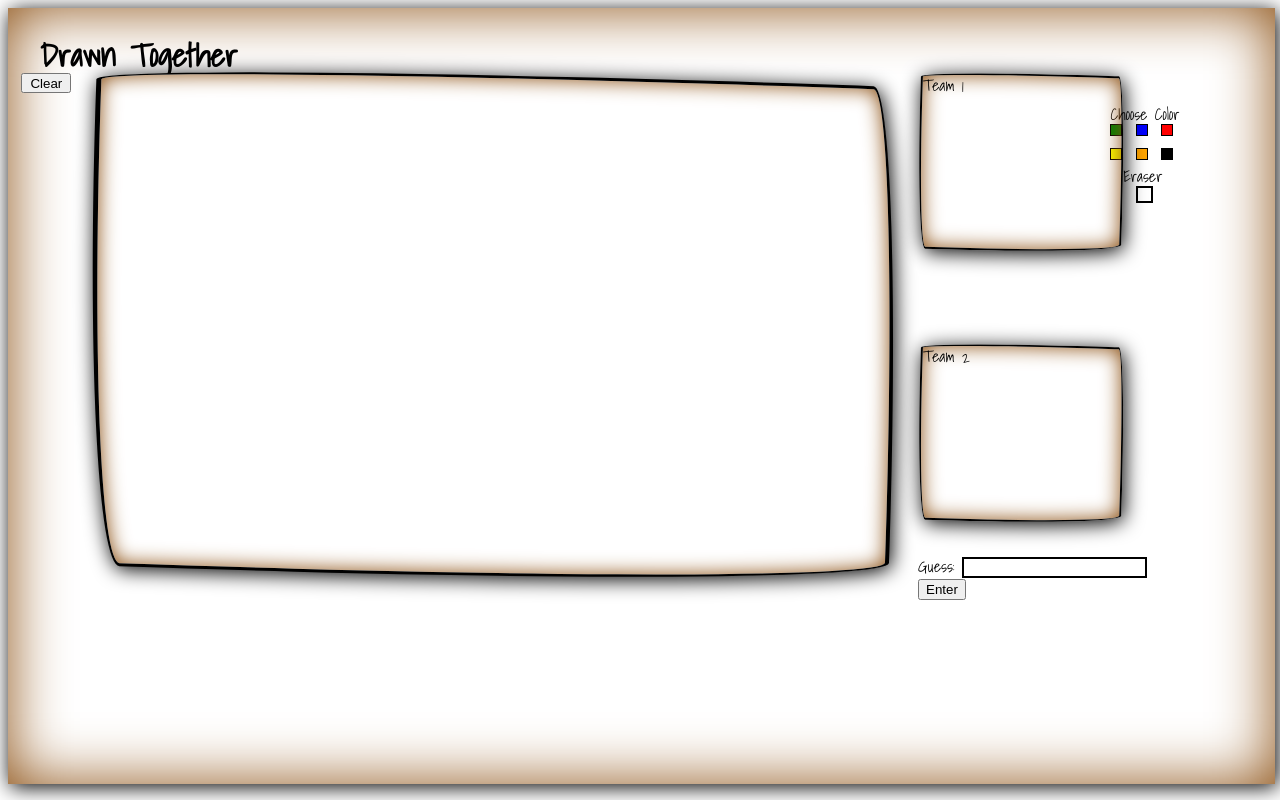
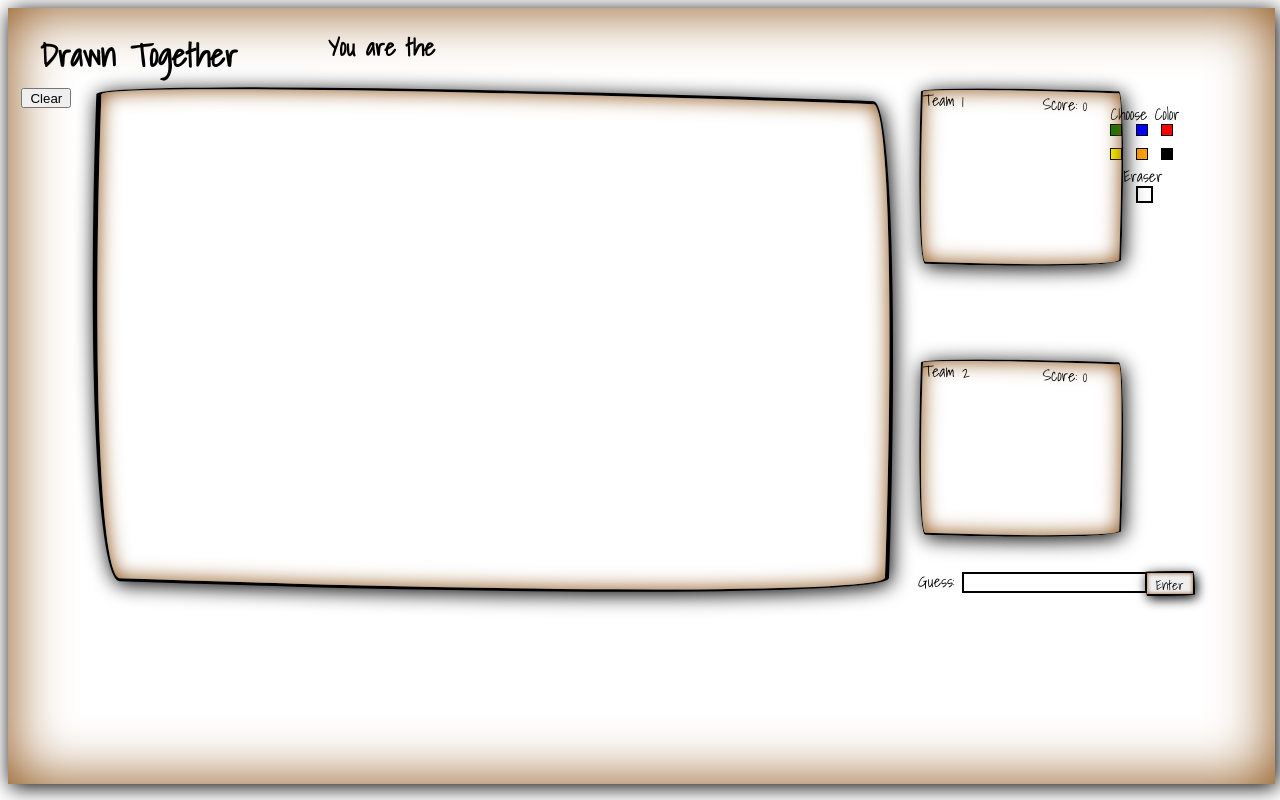
Before and after one commit to fkerr0890/drawnTogether, a Flask app: page /play in a window 1280 px wide. Run offline with Flask 2, Linux system fonts and the light colour scheme; some libraries are stand-ins or nearby versions.

Commit message:
more front end tweeks

```diff
--- a/static/style.css
+++ b/static/style.css
@@ -4,6 +4,7 @@
     display: flex;
     width: 99%;
     height: 98%;
+    justify-items: center;
     /* top: 0%; left: 50%; transform: translate(-50%, 0); */
     /* margin: 2em 0;
     padding: 4em;
@@ -78,6 +79,7 @@
 #drawBody{
     font-family:Shadows Into Light;
     display: flex;
+    justify-items: center;
     width: 99%;
     height: 97%;
     box-shadow: 2px 3px 20px black, 0 0 60px #8a4d0f inset;
@@ -87,8 +89,13 @@
 .container2{
     display: grid;
     grid-template-columns: 50px 800px 250px;
-    grid-template-rows:  35px 450px 20px;
+    grid-template-rows:  50px 450px 20px;
     gap: 30px;
+}
+#role{
+    grid-row: 1;
+    grid-column: 2;
+    margin-left: 10em;
 }
 #can{
     background-color: white;
@@ -155,6 +162,20 @@
     grid-column: 1/3;
 }
 
+#enter{
+    width: 50px;
+    height: 25px;
+    grid-row: 3;
+    grid-column: 3;
+    margin-left: 17em;
+    margin-top: .25em;
+    border-width: 3px 4px 3px 5px;
+    border-radius:95% 4% 92% 5%/4% 95% 6% 95%;
+    box-shadow: 2px 3px 12px black, 0 0 4px #8a4d0f inset;
+    border:2px solid;
+    font-family:Shadows Into Light;
+
+}
 #erase{
     width: 50px;
     height: 20px;
@@ -163,3 +184,27 @@
     margin-left: 1em;
 
 }
+#score1{
+    width: 50px;
+    height: 20px;
+    float: right;
+    margin-right: 2em;
+}
+#numberone{
+    width: 10px;
+    height: 20px;
+    float: right;
+    /* margin-right: 2em; */
+}
+#score2{
+    width: 50px;
+    height: 20px;
+    float: right;
+    margin-right: 2em;
+}
+#numbertwo{
+    width: 10px;
+    height: 20px;
+    float: right;
+    /* margin-right: 2em; */
+}
--- a/templates/draw.html
+++ b/templates/draw.html
@@ -94,6 +94,7 @@
     <body id="drawBody" onload="init()">
         <div class="container2">
             <h1 id="title">Drawn Together</h1>
+            <h2 id="role">You are the</h2>
             <canvas id="can" width="800" height="500" ></canvas>
             <div style="position:absolute;top:12%;left:87%;">Choose Color</div>
             <div style="position:absolute;top:15%;left:87%;width:10px;height:10px;background:green;border:1px solid;" id="green" onclick="x='green'; y=2"></div>
@@ -103,18 +104,19 @@
             <div style="position:absolute;top:18%;left:89%;width:10px;height:10px;background:orange;border:1px solid;" id="orange" onclick="x='orange'; y=2"></div>
             <div style="position:absolute;top:18%;left:91%;width:10px;height:10px;background:black;border:1px solid;" id="black" onclick="x='black'; y=2"></div>
             <div style="position:absolute;top:20%;left:88%;">Eraser</div>
-            <div style="position:absolute;top:23%;left:89%;width:13px;height:13px;background:white;border:2px solid;" id="white" onclick="x='white'; y=14"></div>
+            <div style="position:absolute;top:23%;left:89%;width:13px;height:13px;background:white;border:2px solid;" id="white" onclick="x='white'; y=28"></div>
             <button id= "erase" onclick="erase()">Clear</button>
             <label id="labeldraw">
                 Guess:
                 <input id="answer" type="text" name="guess_input">
-                <button id="enter">Enter</button>
             </label>
-            <!-- <img id="size2" src="size2.png" onclick="y=2">
-            <img id="size4" src="size4.png" onclick="y=4">
-            <img id="size6" src="size6.png" onclick="y=6"> -->
+            <button id="enter">Enter</button>
             <div id = "team1">
-                Team 1<div class="team">
+                Team 1
+                <div id="score1">Score:
+                    <div id="numberone">0</div>
+                </div>
+                <div class="team">
                     <ul>
                     {%for user in team1%}
                         <li>{{user}}</li>
@@ -123,7 +125,12 @@
                 </div>
             </div>
             <div id = team2>
-                Team 2<div class="team">
+                Team 2
+                <div id="score2">Score:
+                    <div id="numbertwo">0</div>
+                </div>
+                <div class="team">
+
                     <ul>
                         {%for user in team2%}
                             <li>{{user}}</li>
```
